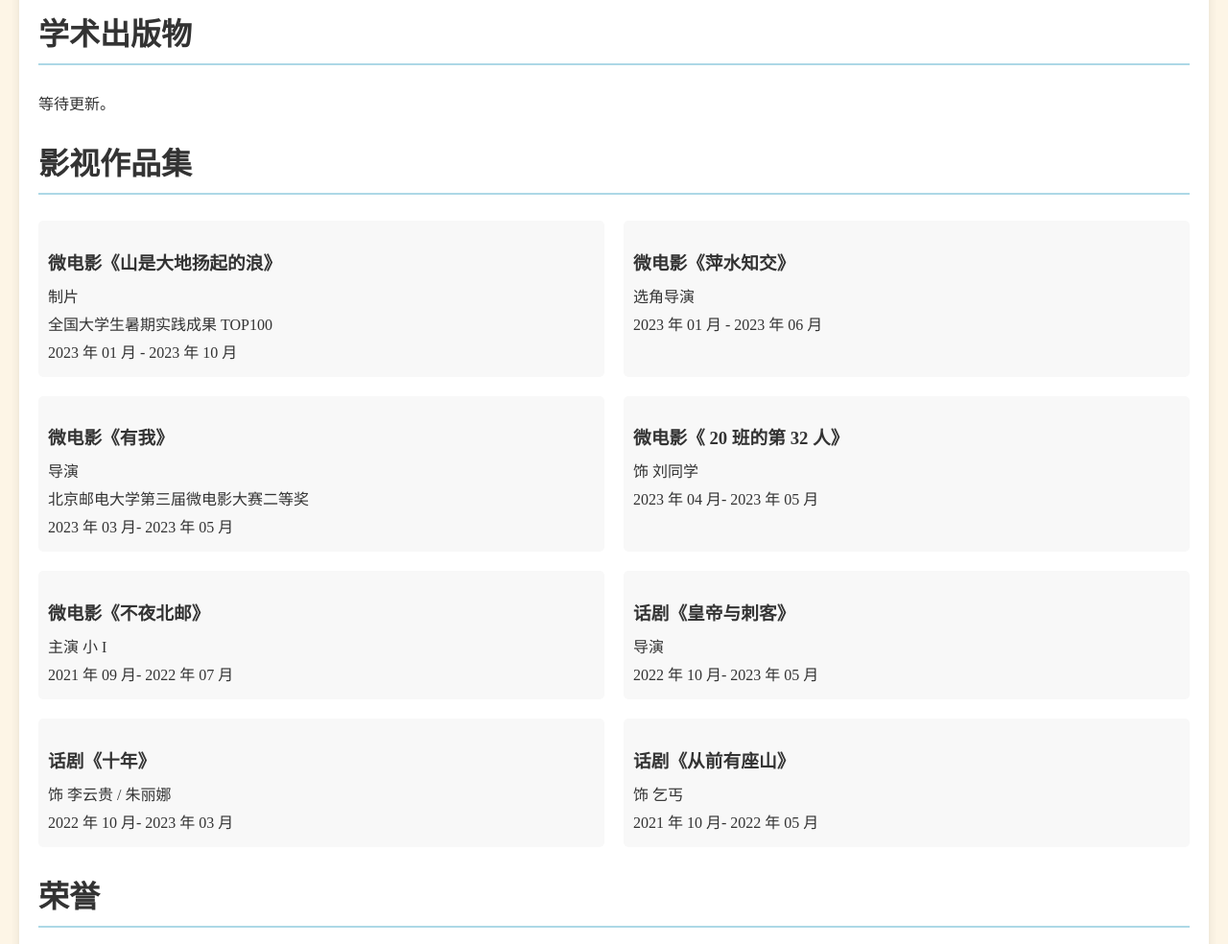
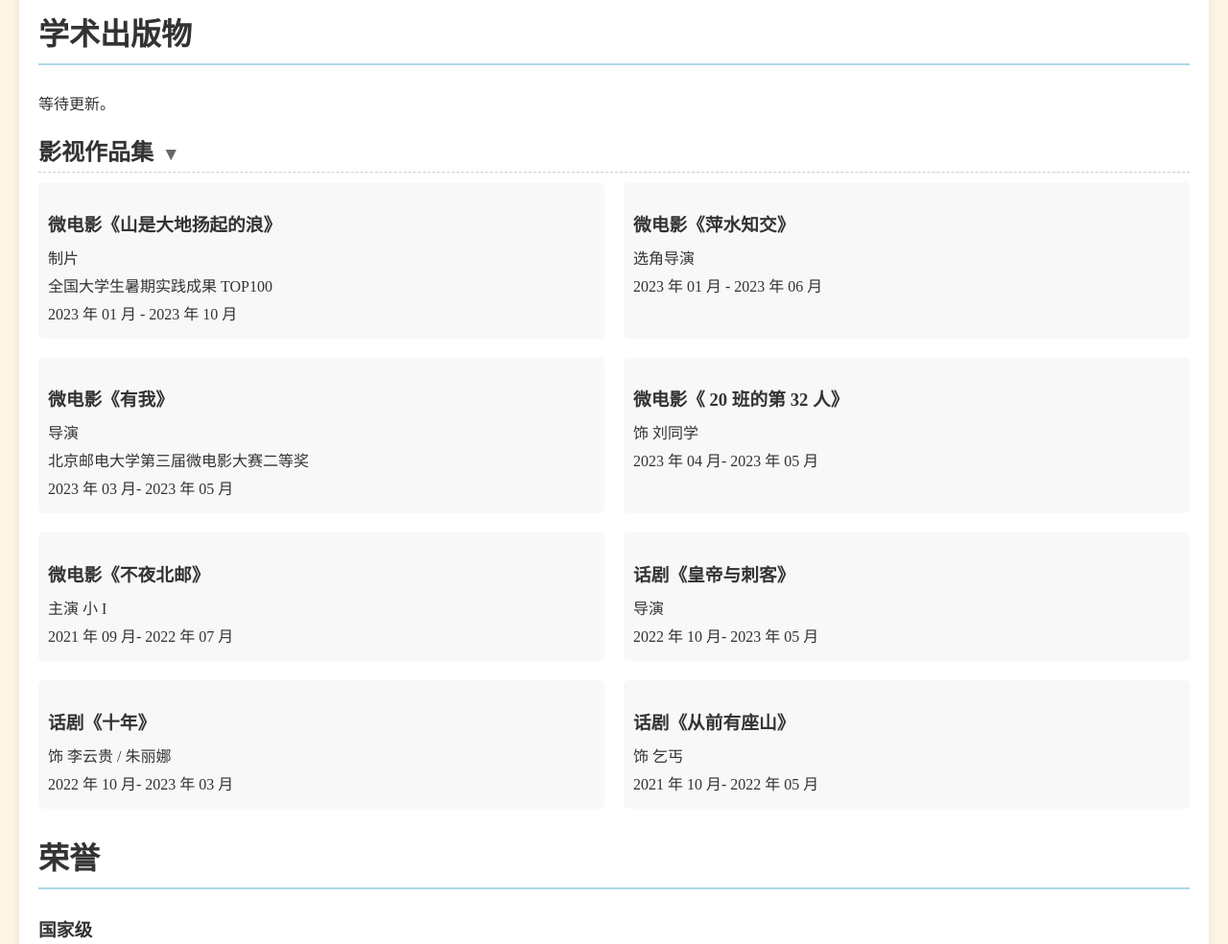
Before and after one commit to LemonWei111/priv.Lemon.personal_site, a plain HTML site: page index.html in a window 1280 px wide. Shown: the part 860-1844 px from the top of the page at 96% size. Drawn offline with Linux system fonts and the light colour scheme.

Commit message:
Update styles.css

```diff
--- a/styles.css
+++ b/styles.css
@@ -192,4 +192,41 @@ footer {
     text-align: right;
     font-size: 0.9em;
     color: #666;
+
 }
+
+/* Movies section styles */
+/* 可折叠标题样式 */
+#portfolio-toggle {
+  cursor: pointer;
+  user-select: none;
+  color: #333;
+  border-bottom: 1px dashed #ccc;
+  padding-bottom: 5px;
+  font-size: 1.5em;
+  position: relative;
+  margin-bottom: 0;
+}
+
+#portfolio-toggle::after {
+  content: " ▼";
+  color: #666;
+  font-size: 0.8em;
+  margin-left: 4px;
+}
+
+#portfolio-toggle.collapsed::after {
+  content: " ▶";
+}
+
+/* 项目容器动画折叠 */
+#projects-list {
+  margin-top: 10px;
+  overflow: hidden;
+  transition: max-height 0.4s ease;
+  max-height: 1000px; /* 初始展开高度 */
+}
+
+#projects-list.collapsed {
+  max-height: 0;
+}
```
